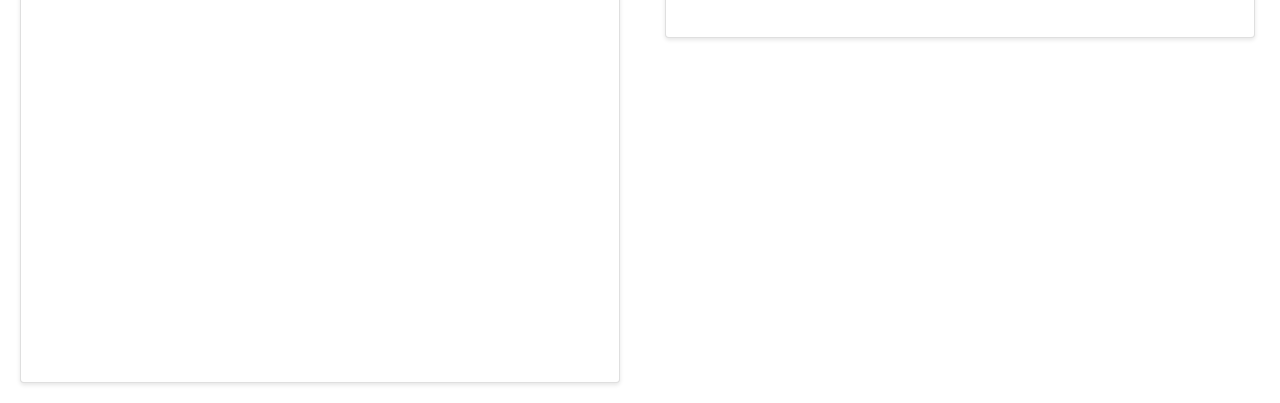
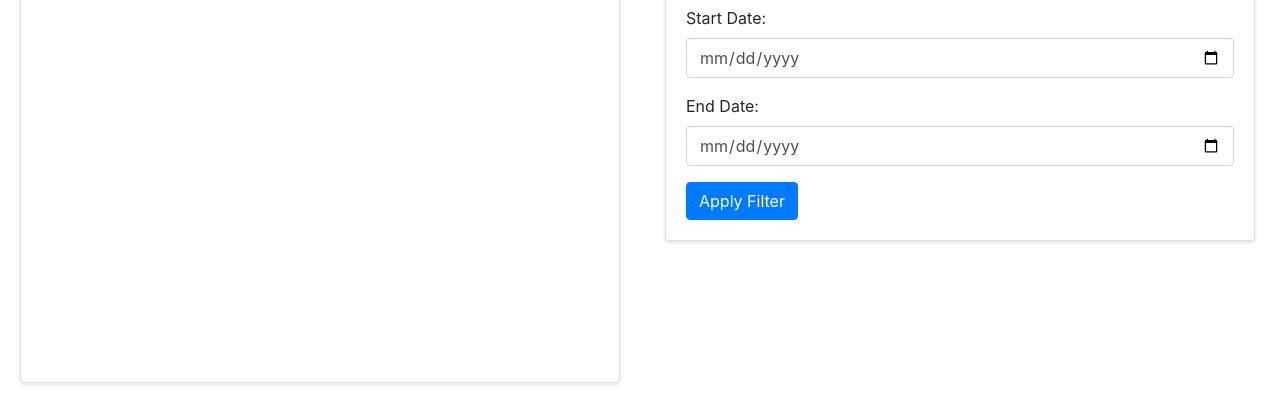
Before and after one commit to RicT1969/Project_3_Data_Visualisation, a Flask app: page / in a window 1280 px wide. Shown: the part 403-806 px from the top of the page. Run offline with Flask 3, Linux system fonts and the light colour scheme; data that the repository does not hold is empty; some libraries are stand-ins or nearby versions.

Commit message:
bar_chart_code

```diff
--- a/static/js/BarChart.js
+++ b/static/js/BarChart.js
@@ -1,16 +1,18 @@
 // Get the canvas element
 const barChartCanvas = document.getElementById('barChart');
-
+let allData = []; // Store all earthquake data
 // Fetch data from Flask endpoint
 fetch('/api/data')
   .then(response => response.json())
   .then(data => {
+    allData = data; // Store all data for filtering later
     // Extract labels and values from the data
     const labels = data.map(row => row.mmi);
     const values = data.map(row => row.depth);
+    const dates = data.map(entry => entry.date);
 
     // Create the bar chart
-    new Chart(barChartCanvas, {
+    const chart = new chart(barChartCanvas, {
       type: 'bar',
       data: {
         labels: labels,
@@ -24,6 +26,19 @@ fetch('/api/data')
       },
       options: {
         scales: {
+          x: {
+            type: 'time',
+            time: {
+              unit: 'day',
+              displayFormats: {
+                day: 'MMM DD, YYYY'
+              }
+            },
+            ticks: {
+              autoSkip: true,
+              maxTicksLimit: 10
+            }
+          },
           y: {
             beginAtZero: true
           }
@@ -32,3 +47,25 @@ fetch('/api/data')
     });
     console.log(data)
   });
+
+  // Event listener for button click
+document.getElementById('filterButton').addEventListener('click', updateChart);
+
+function updateChart() {
+  const dateFrom = document.getElementById('startDate').value;
+  const dateTo = document.getElementById('endDate').value;
+
+  // Filter the data based on the selected date range
+  const filteredData = allData.filter(entry => {
+    const entryDate = new Date(entry.date);
+    return entryDate >= new Date(dateFrom) && entryDate <= new Date(dateTo);
+  });
+
+  // Update the chart labels and data
+  const filteredLabels = filteredData.map(entry => entry.mmi);
+  const filteredValues = filteredData.map(entry => entry.depth);
+
+  chart.data.labels = filteredLabels;
+  chart.data.datasets[0].data = filteredValues;
+  chart.update();
+}
--- a/templates/index.html
+++ b/templates/index.html
@@ -5,7 +5,7 @@
   <link rel="stylesheet" href="https://maxcdn.bootstrapcdn.com/bootstrap/4.0.0/css/bootstrap.min.css">
   <link rel="stylesheet" href="../static\css/styling.css">
   <script src="https://maxcdn.bootstrapcdn.com/bootstrap/4.0.0/js/bootstrap.min.js"></script>
-  <script src="https://cdn.jsdelivr.net/npm/chart.js"></script>
+  <script src="https://cdn.jsdelivr.net/npm/chart.js@3.5.1"></script>
   </head>
 <body>
 
@@ -48,13 +48,16 @@
                 <h5 class="card-title"> Number of Quakes </h5>
                 <p class="card-text">Visualization</p>
                 <canvas id="barChart"></canvas> <!-- Add this canvas element -->
-                <script src="/static/js/BarChart.js"></script> <!-- Add the script file -->
-                <!--<label for="startDate">Start Date:</label> Filter Button
-                <input type="date" id="startDate" name="startDate">
-                <label for="endDate">End Date:</label>
-                <input type="date" id="endDate" name="endDate">
-                <button onclick="applyDateRangeFilter()">Apply Filter</button> -->
-                <!-- <input type="date" id="startDateInput" class="form-control" placeholder="Start Date"> -->
+                <script src="/static/js/BarChart.js"></script> <!-- Add the script file-->
+                <div class="form-group">
+                  <label for="startDate">Start Date:</label>
+                  <input type="date" id="startDate" class="form-control" placeholder="Start Date">
+                </div>
+                <div class="form-group">
+                  <label for="endDate">End Date:</label>
+                  <input type="date" id="endDate" class="form-control" placeholder="End Date">
+                </div>
+                <button onclick="updateChart()" class="btn btn-primary">Apply Filter</button>
 
               </div>
             </div>
```
